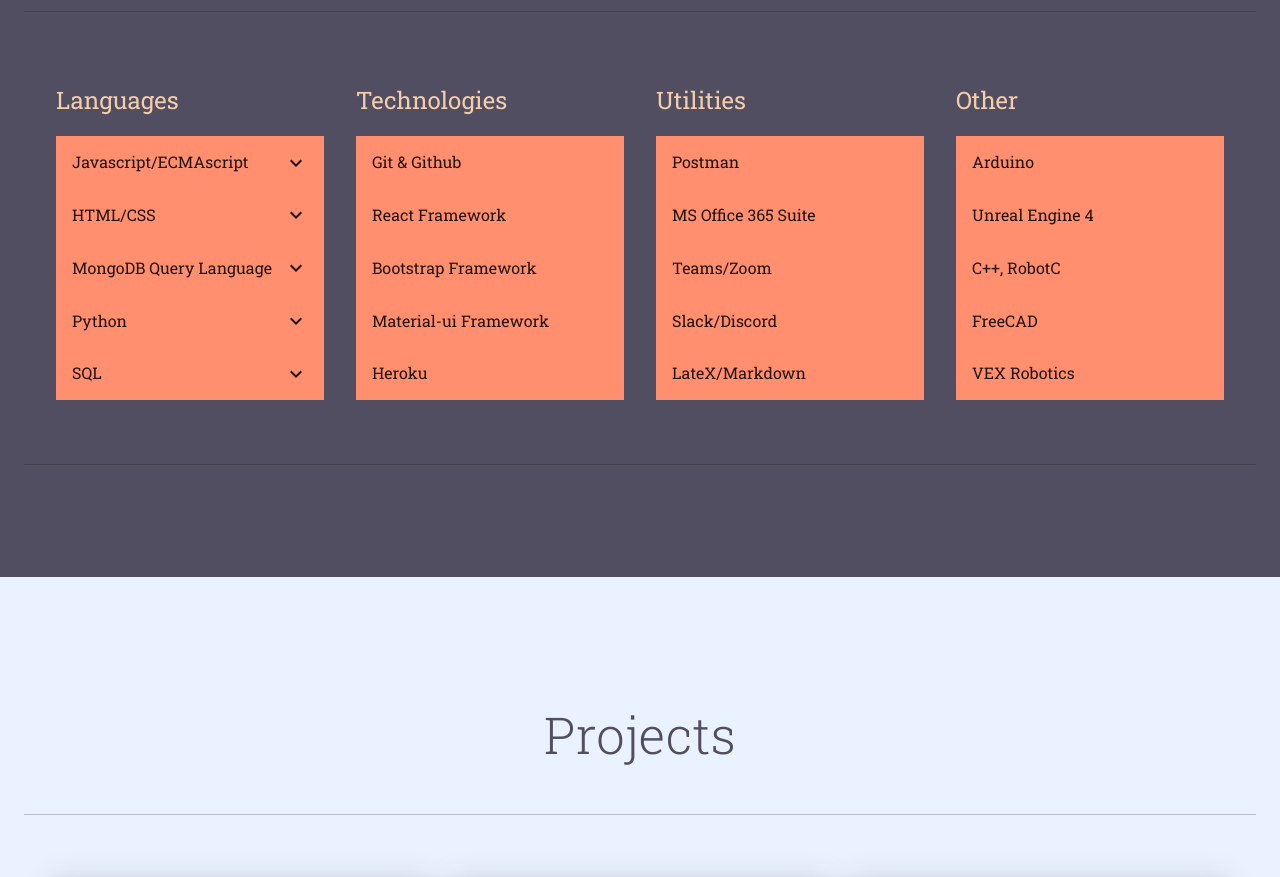
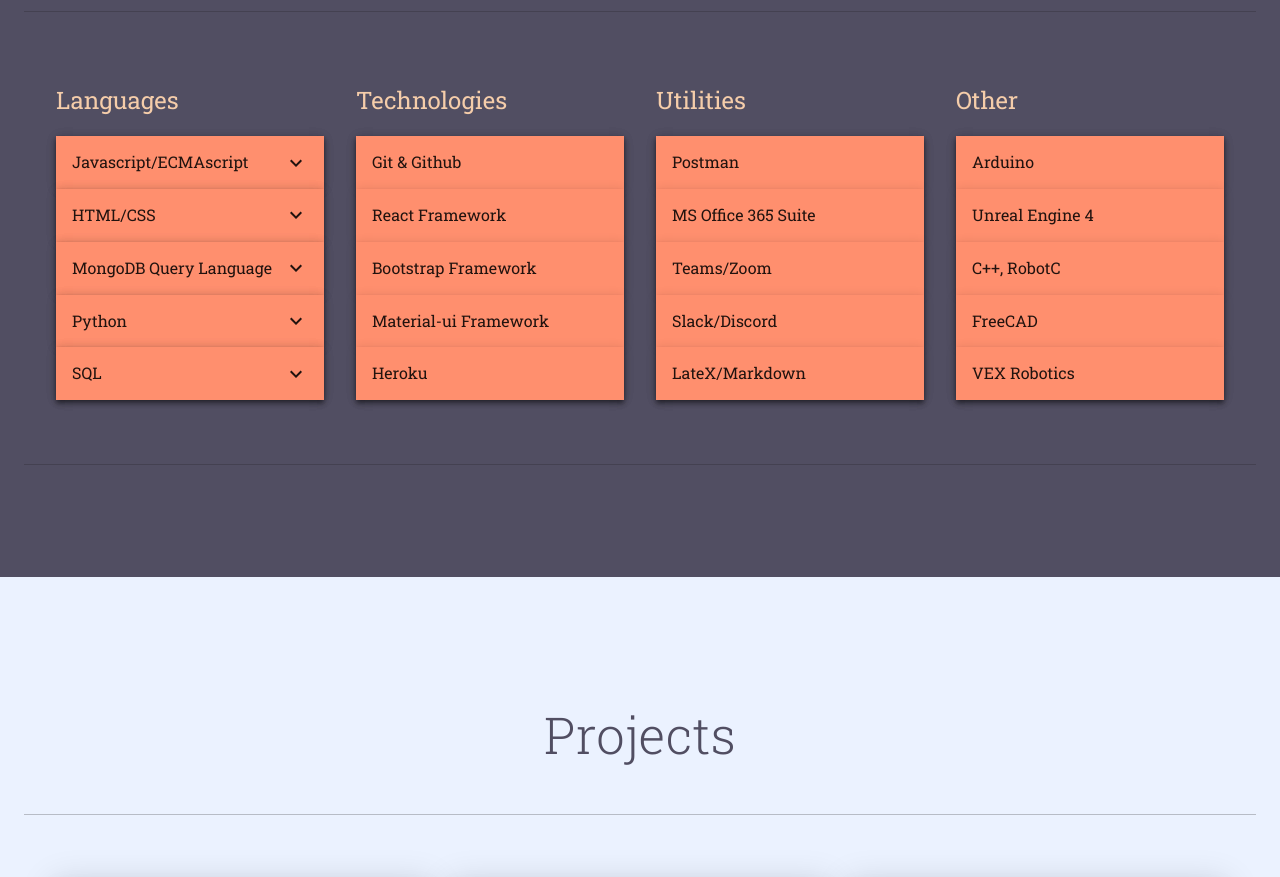
Before and after one commit to MasReed/personal-interactive-website, a React (Create React App) app: page /#about in a window 1280 px wide. Shown: the part 1160-2037 px from the top of the page. Built offline with nearby package versions, Linux system fonts and the light colour scheme.

Commit message:
copy skills section border styling to navXL component

```diff
--- a/src/SiteNavigation/NavXL.jsx
+++ b/src/SiteNavigation/NavXL.jsx
@@ -26,6 +26,8 @@ const useStyles = makeStyles((theme) => ({
     padding: '1rem',
     '&:hover': {
       backgroundColor: theme.palette.white.main,
+      border: '0.0125rem solid',
+      borderColor: theme.palette.text.primary,
       color: theme.palette.primary.dark,
       padding: '1.15rem 1rem',
     }
@@ -36,6 +38,8 @@ const useStyles = makeStyles((theme) => ({
     padding: '1rem',
     '&:hover': {
       backgroundColor: theme.palette.white.main,
+      border: '0.0125rem solid',
+      borderColor: theme.palette.text.primary,
       color: theme.palette.primary.dark,
       padding: '1.15rem 1rem',
     }
--- a/src/TechContent.jsx
+++ b/src/TechContent.jsx
@@ -21,6 +21,7 @@ const useStyles = makeStyles((theme) => ({
   },
   listItemStyle: {
     backgroundColor: theme.palette.secondary.light,
+    boxShadow: theme.shadows[4],
     color: theme.palette.text.primary,
     '&:hover': {
       backgroundColor: theme.palette.white.main,
@@ -30,6 +31,7 @@ const useStyles = makeStyles((theme) => ({
   },
   listStyle: {
     color: theme.palette.white.main,
+    boxShadow: theme.shadows[4],
     margin: 0,
     padding: 0,
   },
```
